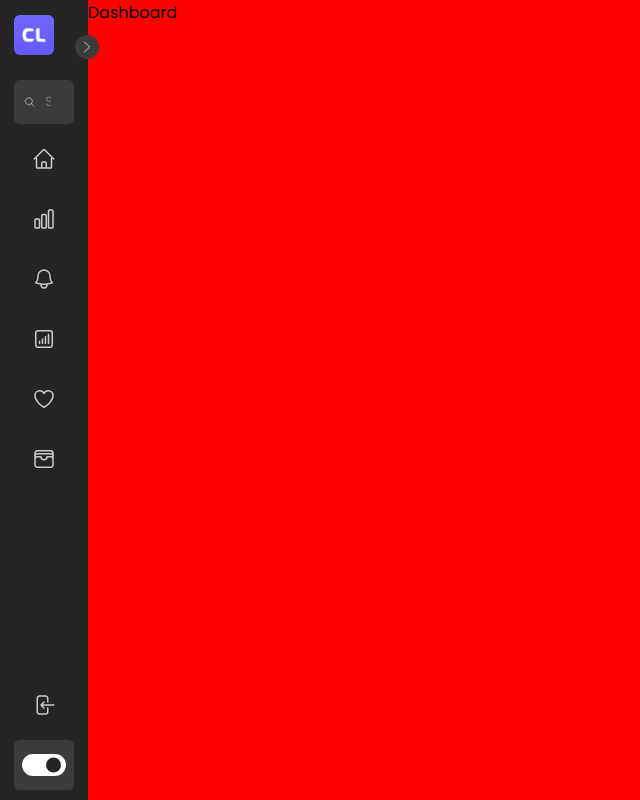
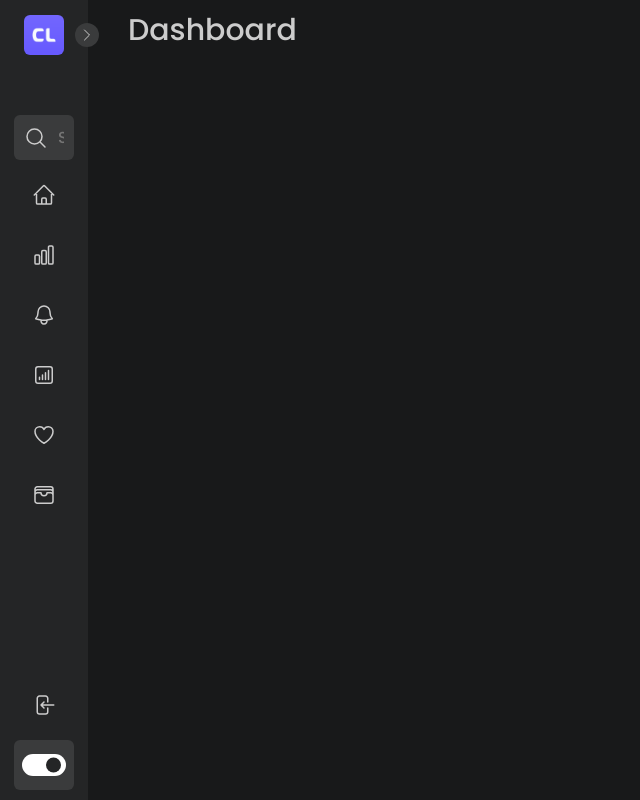
Before and after one commit to Ceci007/sidebar-menu, a plain HTML site: page index.html in a window 1280 px wide. Both pictures are taken after a click on the element 44 px from the left and 765 px from the top of the page. Shown: the whole page, without its empty margins (0-640 px from the left). Drawn offline with Linux system fonts and the light colour scheme.

Commit message:
Add final sidebar styles

```diff
--- a/index.html
+++ b/index.html
@@ -31,7 +31,7 @@
           <svg xmlns="http://www.w3.org/2000/svg" fill="none" viewBox="0 0 24 24" stroke-width="1.5" stroke="currentColor" class="search-icon">
             <path stroke-linecap="round" stroke-linejoin="round" d="m21 21-5.197-5.197m0 0A7.5 7.5 0 1 0 5.196 5.196a7.5 7.5 0 0 0 10.607 10.607Z" />
           </svg>
-          <input type="search" placeholder="Search" />
+          <input type="text" placeholder="Search" />
         </div>
 
         <ul class="menu-links">
--- a/script.js
+++ b/script.js
@@ -11,6 +11,10 @@ const body = document.querySelector("body"),
         sidebar.classList.toggle("close");
       })
 
+      searchBtn.addEventListener("click", () => {
+        sidebar.classList.remove("close");
+      })
+
       modeSwitch.addEventListener("click", () => {
         body.classList.toggle("dark");
 
--- a/style.css
+++ b/style.css
@@ -56,6 +56,7 @@ body.dark {
   min-width: 60px;
   display: flex;
   align-items: center;
+  justify-content: center;
 }
 
 /* Sidebar */
@@ -133,12 +134,15 @@ header .image-text .header-text {
 }
 
 body.dark .sidebar.close header .toggle {
-  transform: rotate(0deg);
+  transform: translateY(-50%) rotate(0deg);
 }
 
 body.dark .sidebar header .toggle {
-  transform: rotate(180deg);
   color: var(--text-color);
+}
+
+.sidebar .menu {
+  margin-top: 35px;
 }
 
 .li-icon {
@@ -149,6 +153,7 @@ body.dark .sidebar header .toggle {
 .search-icon {
   width: 24px;
   height: 24px;
+  flex-shrink: 0;
   color: var(--text-color);
 }
 
@@ -173,15 +178,19 @@ body.dark .sidebar header .toggle {
   padding: 10px;
   background: var(--primary-color-light);
   border-radius: 6px;
+  transition: var(--tran-05);
 }
 
 .search-box input {
   height: 100%;
   width: 100%;
   margin-left: 10px;
-  background: var(--primary-color-light);
+  background: transparent;
+  font-size: 16px;
+  font-weight: 500;
   outline: none;
   border: none;
+  color: var(--text-color);
 }
 
 .sidebar li a {
@@ -267,7 +276,8 @@ body.dark .menu-bar .mode .moon {
   min-width: 60px;
   cursor: pointer;
   border-radius: 6px;
-  background: var(--primary-color-light);
+  background: transparent;
+  transition: var(--tran-05);
 }
 
 .toggle-switch .switch {
@@ -300,8 +310,15 @@ body.dark .switch::before {
   left: 250px;
   height: 100vh;
   width: calc(100% - 250px);
-  background: red;
+  background: var(--body-color);
   transition: var(--tran-05);
+}
+
+.home .text {
+  font-size: 30px;
+  font-weight: 500;
+  color: var(--text-color);
+  padding: 8px 40px;
 }
 
 .sidebar.close ~ .home {
```
